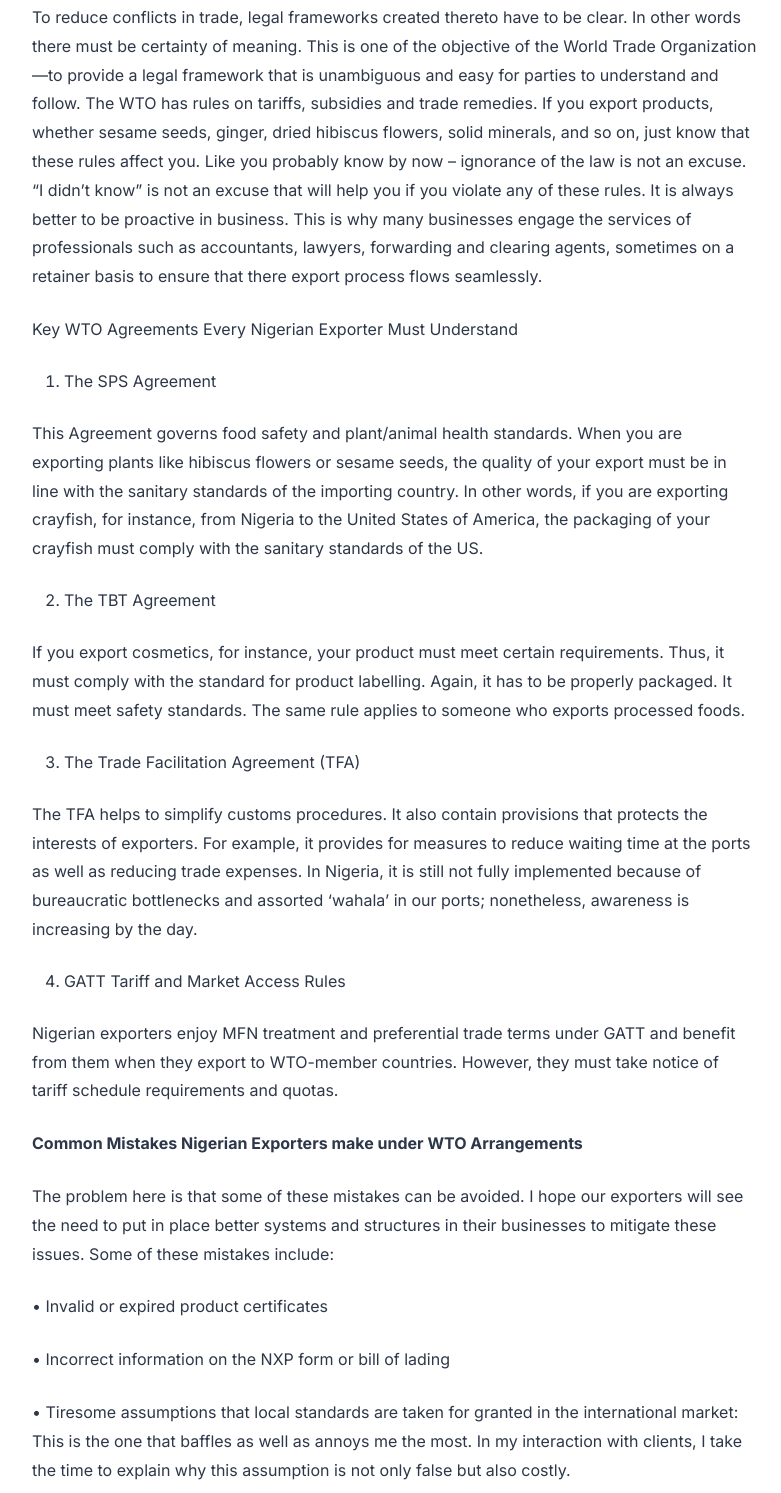
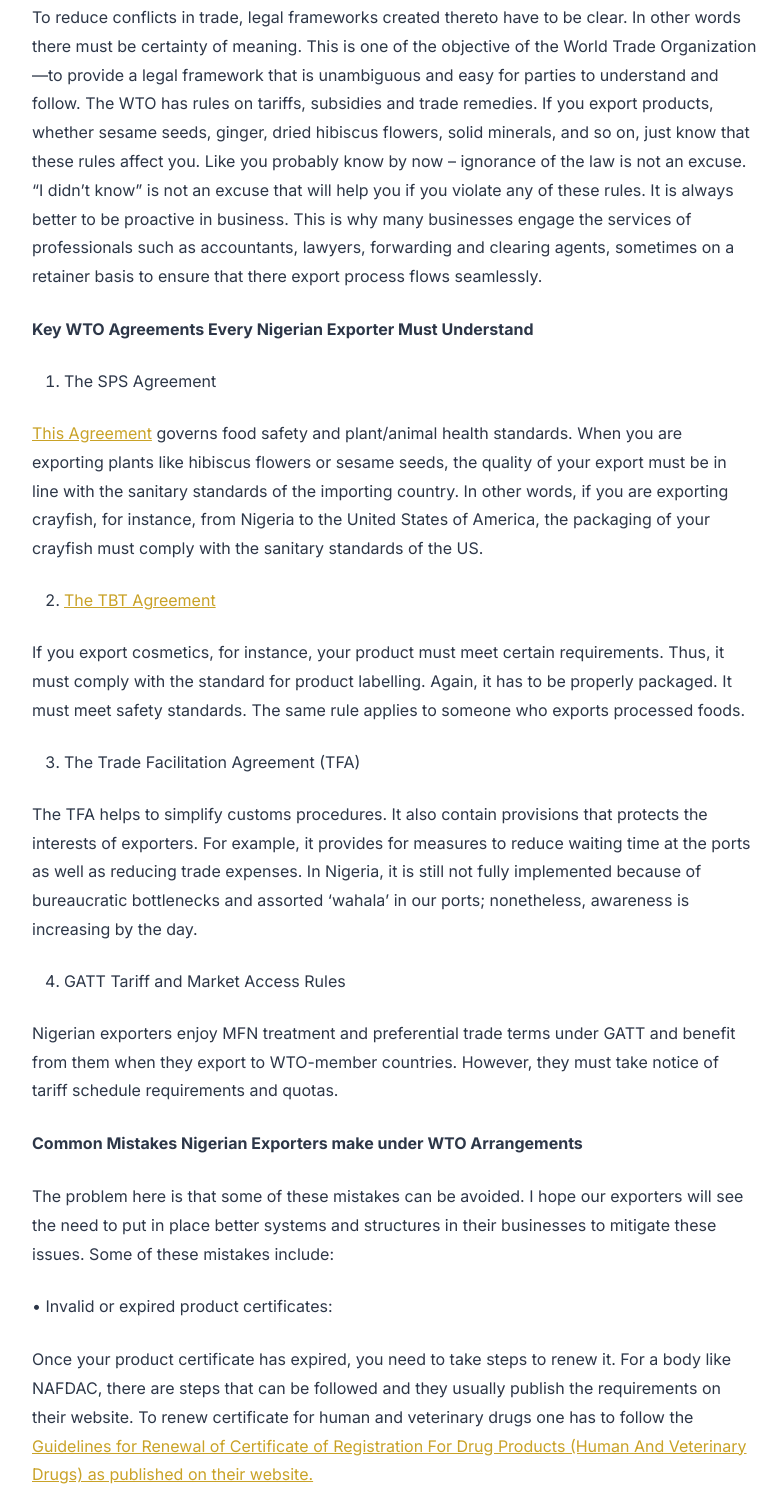
Before and after one commit to imostack/brimany-blog, an Eleventy site: page src/posts/2026-03-26-wto-rules-for-nigerian-exporters-how-to-avoid-costly-mistakes-in-international-trade.md in a window 1280 px wide. Shown: the part 1710-3203 px from the top of the page, without its empty margins (32-813 px from the left). Built offline with nearby package versions, Linux system fonts and the light colour scheme; Eleventy itself is replaced by a stand-in of ours; files that its build step writes are made by us from their sources.

Commit message:
Update Blog Posts “2026-03-26-wto-rules-for-nigerian-exporters-how-to-avoid-costly-mistakes-in-international-trade”

```diff
--- a/src/posts/2026-03-26-wto-rules-for-nigerian-exporters-how-to-avoid-costly-mistakes-in-international-trade.md
+++ b/src/posts/2026-03-26-wto-rules-for-nigerian-exporters-how-to-avoid-costly-mistakes-in-international-trade.md
@@ -13,9 +13,10 @@ While it is true that the non-oil export sector is growing rapidly in Nigeria, i
 
 Nigeria's economic plan to diversify its non-oil export sector cannot be achieved independent of foreign actors. For the purpose of this article, let us see international bodies as a foreign actor. As a corollary therefore, a global organization like the World Trade Organization comes within this bracket.
 
-Nigeria is a member of the World Trade Organization and became a member in 1995. The WTO is saddled with the function of overseeing trade agreements amongst over 160 member states, including Nigeria. Consequent upon this we are bound by all WTO legal frameworks such as:
+Nigeria is a member of the World Trade Organization and became a member in 1995. The WTO is saddled with the function of overseeing trade agreements amongst over [166 member states, including Nigeria](https://www.wto.org/english/thewto_e/whatis_e/tif_e/org6_e.htm). Consequent upon this, we are bound by all WTO legal frameworks such as:
 
-The General Agreement on Tariffs and Trade (GATT)
+
+• The General Agreement on Tariffs and Trade (GATT)
 
 • The Agreement on Sanitary and Phytosanitary Measures (SPS)
 
@@ -33,13 +34,13 @@ How important are WTO rules to you, a Nigerian exporter? You may be wondering ho
 
 To reduce conflicts in trade, legal frameworks created thereto have to be clear. In other words there must be certainty of meaning. This is one of the objective of the World Trade Organization—to provide a legal framework that is unambiguous and easy for parties to understand and follow. The WTO has rules on tariffs, subsidies and trade remedies. If you export products, whether sesame seeds, ginger, dried hibiscus flowers, solid minerals, and so on, just know that these rules affect you. Like you probably know by now – ignorance of the law is not an excuse. “I didn’t know” is not an excuse that will help you if you violate any of these rules. It is always better to be proactive in business. This is why many businesses engage the services of professionals such as accountants, lawyers, forwarding and clearing agents, sometimes on a retainer basis to ensure that there export process flows seamlessly.
 
-Key WTO Agreements Every Nigerian Exporter Must Understand
+**Key WTO Agreements Every Nigerian Exporter Must Understand**
 
 1. The SPS Agreement
 
-This Agreement governs food safety and plant/animal health standards. When you are exporting plants like hibiscus flowers or sesame seeds, the quality of your export must be in line with the sanitary standards of the importing country. In other words, if you are exporting crayfish, for instance, from Nigeria to the United States of America, the packaging of your crayfish must comply with the sanitary standards of the US.
+[This Agreement](https://www.wto.org/english/tratop_e/sps_e/events_e.htm) governs food safety and plant/animal health standards. When you are exporting plants like hibiscus flowers or sesame seeds, the quality of your export must be in line with the sanitary standards of the importing country. In other words, if you are exporting crayfish, for instance, from Nigeria to the United States of America, the packaging of your crayfish must comply with the sanitary standards of the US.
 
-2. The TBT Agreement
+2. [The TBT Agreement](https://www.wto.org/english/tratop_e/tbt_e/tbt_e.htm)
 
 If you export cosmetics, for instance, your product must meet certain requirements. Thus, it must comply with the standard for product labelling. Again, it has to be properly packaged. It must meet safety standards. The same rule applies to someone who exports processed foods.
 
@@ -55,7 +56,9 @@ Nigerian exporters enjoy MFN treatment and preferential trade terms under GATT a
 
 The problem here is that some of these mistakes can be avoided. I hope our exporters will see the need to put in place better systems and structures in their businesses to mitigate these issues. Some of these mistakes include:
 
-• Invalid or expired product certificates
+• Invalid or expired product certificates:
+
+Once your product certificate has expired, you need to take steps to renew it. For a body like NAFDAC, there are steps that can be followed and they usually publish the requirements on their website. To renew certificate for human and veterinary drugs one has to follow the [Guidelines for Renewal of Certificate of Registration For Drug Products (Human And Veterinary Drugs) as published on their website.](https://nafdac.gov.ng/wp-content/uploads/Files/Resources/Guidelines/DR&R_2025/Guidelines-for-Renewal-of-Certificate-of-Registration-for-Drug-Products-Human-and-Vet.pdf)
 
 • Incorrect information on the NXP form or bill of lading
 
```
